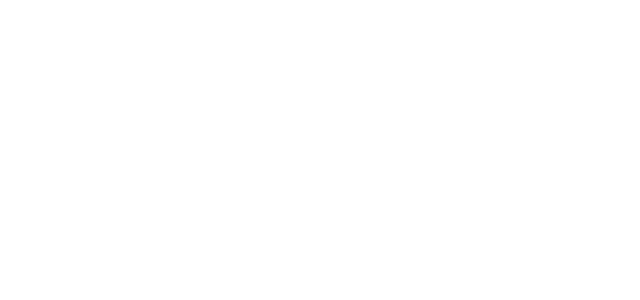
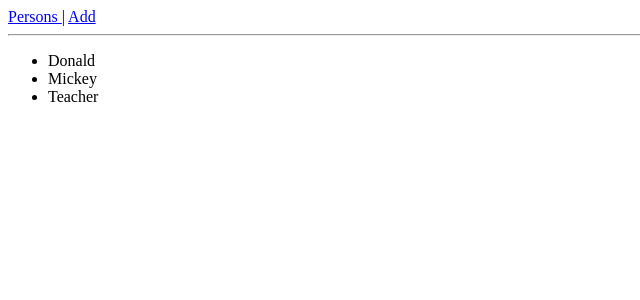
Before and after one commit to mmohabeer/ng-academy, an Angular app: page / in a window 1280 px wide. Shown: the top 300 px of the page, without its empty margins (0-640 px from the left). Built offline with nearby package versions, Linux system fonts and the light colour scheme.

Commit message:
app-05 : Add service

```diff
--- a/src/app/app.component.html
+++ b/src/app/app.component.html
@@ -1 +1,4 @@
+<a routerLink="/">Persons </a> |
+<a routerLink="input">Add</a>
+<hr>
 <router-outlet></router-outlet>
--- a/src/app/app.component.ts
+++ b/src/app/app.component.ts
@@ -8,10 +8,4 @@ import { Component } from '@angular/core';
 export class AppComponent {
   title = 'app-web-academy';
 
-  persons: string[] = ['Donald','Mickey','Teacher'];
-
-  onPersonCreate(name: string) {
-    this.persons.push(name);
-  }
-
 }
--- a/src/app/person-input/person-input.component.ts
+++ b/src/app/person-input/person-input.component.ts
@@ -1,4 +1,5 @@
 import { Component, EventEmitter, OnInit, Output } from '@angular/core';
+import { PersonsService } from '../persons/persons.service';
 
 @Component({
   selector: 'app-person-input',
@@ -7,18 +8,16 @@ import { Component, EventEmitter, OnInit, Output } from '@angular/core';
 })
 export class PersonInputComponent implements OnInit {
 
-  @Output() personCreate = new EventEmitter<string>();
-
   enteredPersonName = '';
 
-  constructor() { }
+  constructor(private personsService: PersonsService) { }
 
   ngOnInit(): void {
   }
 
   onCreatePerson() {
     console.log('Created a person: ' + this.enteredPersonName);
-    this.personCreate.emit(this.enteredPersonName);
+    this.personsService.addPerson(this.enteredPersonName);
     this.enteredPersonName = '';
   }
 
--- a/src/app/persons/persons.component.ts
+++ b/src/app/persons/persons.component.ts
@@ -1,4 +1,5 @@
 import { Component, Input, OnInit } from '@angular/core';
+import { PersonsService } from './persons.service';
 
 @Component({
   selector: 'app-persons',
@@ -7,12 +8,12 @@ import { Component, Input, OnInit } from '@angular/core';
 })
 export class PersonsComponent implements OnInit {
 
-  @Input()
   personList!: string[];
 
-  constructor() { }
+  constructor(private personsService: PersonsService) { }
 
   ngOnInit(): void {
+    this.personList = this.personsService.getPersons();
   }
 
 }
--- /dev/null
+++ b/src/app/persons/persons.service.ts
@@ -0,0 +1,20 @@
+import { Injectable } from '@angular/core';
+
+@Injectable({
+  providedIn: 'root'
+})
+export class PersonsService {
+
+  private persons: string[] = ['Donald','Mickey','Teacher'];
+
+  constructor() { }
+
+  getPersons() {
+    return this.persons;
+  }
+
+  addPerson(name: string) {
+    this.persons.push(name);
+  }
+
+}
```
Also changed, not shown: 1 other file (tests, documents, lock files or other folders).
